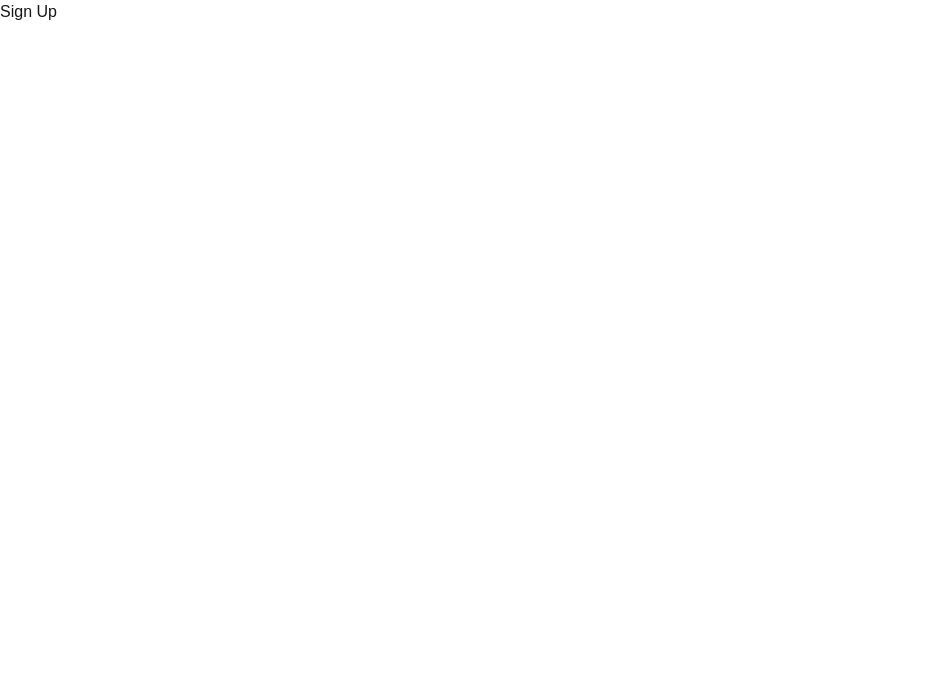
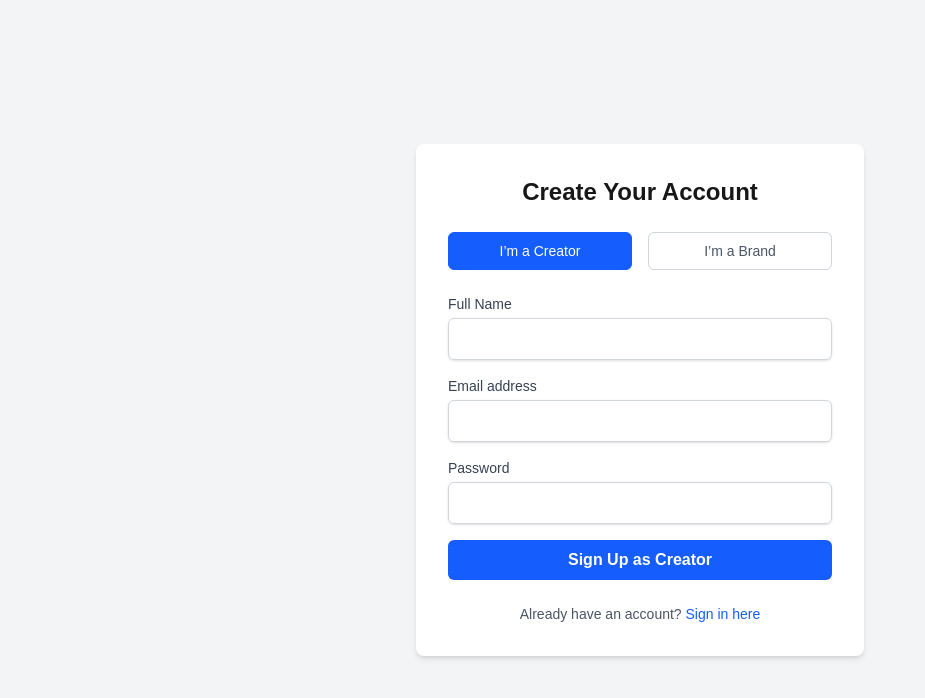
Before and after one commit to anthony-aleman/creator-link, a Next.js app: page /signup in a window 1280 px wide. Shown: the top 698 px of the page, without its empty margins (0-925 px from the left). Built offline with nearby package versions, Linux system fonts and the light colour scheme.

Commit message:
added fa icon dependency, built UI of Sign in/out

```diff
--- a/package.json
+++ b/package.json
@@ -19,6 +19,7 @@
     "next-auth": "^4.24.11",
     "react": "^19.0.0",
     "react-dom": "^19.0.0",
+    "react-icons": "^5.5.0",
     "stripe": "^18.1.1"
   },
   "devDependencies": {
--- a/src/components/Button.tsx
+++ b/src/components/Button.tsx
@@ -5,6 +5,6 @@ type ButtonProps = {
 
 export default function Button({ label }: ButtonProps) {
     return (
-        <button className="p-3 focus:border-sky-500 border-b-double rounded-xl shadow-sm hover:bg-red-400 "  >{label}</button>
+        <button className="p-3 focus:border-sky-500 border-b-double rounded-xl shadow-sm bg-white hover:bg-red-400 "  >{label}</button>
     )
 }
--- a/src/components/CTASection.tsx
+++ b/src/components/CTASection.tsx
@@ -3,12 +3,12 @@ import Link from 'next/link';
 
 const CTASection: NextPage = () => {
   return (
-    <section className="text-center py-20 bg-blue-600 text-white">
+    <section className="text-center py-20 bg-red-400 text-white">
       <h2 className="text-4xl font-bold mb-4">Start Earning Through Your Content</h2>
       <p className="text-lg mb-6">Join the platform made for creators like you.</p>
       <Link
         href="/signup"
-        className="inline-block px-6 py-3 bg-white text-blue-600 font-semibold rounded-md shadow hover:bg-gray-100 transition"
+        className="inline-block px-6 py-3 bg-white text-red-400 font-semibold rounded-md shadow hover:bg-gray-100 transition"
       >
         Sign Up Free
       </Link>
--- /dev/null
+++ b/src/components/HeroSectionProto.tsx
@@ -0,0 +1,45 @@
+import { useEffect, useState } from "react";
+import Button from "./Button";
+
+const messages = [
+  {
+    id: 0,
+    title: "Connect with Real Creators. Real Audiences.",
+    description:
+      "Discover and book YouTubers, TikTokers, streamers, and social media influencers — all in one platform built for modern marketing teams.",
+    button: "Find Creators Now",
+    target: "brands",
+    bgColor: "bg-red-400"
+  },
+  {
+    id: 1,
+    title: "Get Paid to Create with Brands You Love",
+    description:
+      "Join a growing network of influencers, YouTubers, and streamers connecting directly with marketing teams. No agencies, no hassle.",
+    button: "Join as a Creator",
+    target: "creators",
+    bgColor: "bg-pink-500"
+  }
+];
+
+export default function HeroSectionProto() {
+  const [activeIndex, setActiveIndex] = useState(0);
+
+  useEffect(() => {
+    const interval = setInterval(() => {
+      setActiveIndex((prevIndex) => (prevIndex + 1) % messages.length);
+    }, 5000); // Change every 5 seconds
+
+    return () => clearInterval(interval);
+  }, []);
+
+  const { title, description, button, bgColor } = messages[activeIndex];
+
+  return (
+    <section className={`text-center py-20 ${bgColor} transition duration-500 ease-in-out`}>
+      <h1 className="text-4xl font-bold mb-4">{title}</h1>
+      <p className="text-lg text-gray-700 mb-6 max-w-2xl mx-auto">{description}</p>
+      <Button label={button} />
+    </section>
+  );
+}
--- a/src/pages/index.tsx
+++ b/src/pages/index.tsx
@@ -6,13 +6,13 @@ import Testimonials from "@/components/Testimonials";
 import ValueProps from "@/components/ValueProps";
 import FeaturedCreators from "@/components/FeaturedCreators";
 import CTASection from "@/components/CTASection";
+import HeroSectionProto from "@/components/HeroSectionProto";
 
 export default function Home() {
   return (
     <div>
       <Navbar/>
-      <HeroSection/>
-      <SearchBar/>
+      <HeroSectionProto/>
       <ValueProps/>
       <FeaturedCreators/>
       <Testimonials/>
--- a/src/pages/login.tsx
+++ b/src/pages/login.tsx
@@ -1,5 +1,77 @@
-export default function Login(){
-    return(
-        <div>Login</div>
-    );
+import Link from "next/link";
+import Button from "@/components/Button";
+import { FaGoogle, FaFacebookF } from "react-icons/fa";
+
+export default function Login() {
+  return (
+    <main className="min-h-screen flex items-center justify-center bg-gray-100 px-4">
+      <div className="w-full max-w-md bg-white rounded-lg shadow-md p-8">
+        <h1 className="text-2xl font-bold text-center mb-6">Sign In</h1>
+
+        {/* OAuth Login */}
+        <div className="space-y-4 mb-6">
+          <button
+            onClick={() => console.log("TODO: signIn('google')")}
+            className="w-full flex items-center justify-center gap-3 border border-gray-300 px-4 py-2 rounded-md  bg-gray-100 text-gray-800 text-black font-medium shadow-sm hover:bg-gray-300 transition"
+          >
+            <FaGoogle className="text-red-500" />
+            Sign in with Google
+          </button>
+
+          <button
+            onClick={() => console.log("TODO: signIn('facebook')")}
+            className="w-full flex items-center justify-center gap-3 border border-gray-300 px-4 py-2 bg-[#1877F2] rounded-md text-white font-medium shadow-sm hover:bg-gray-300 transition"
+          >
+            <span className="bg-white rounded-full p-1">
+  <FaFacebookF className="text-[#1877F2]" />
+</span>
+            Sign in with Facebook
+          </button>
+        </div>
+
+        <div className="relative mb-6">
+          <hr className="border-gray-300" />
+          <span className="absolute bg-white px-2 text-sm text-gray-500 -top-2 left-1/2 transform -translate-x-1/2">
+            or sign in with email
+          </span>
+        </div>
+
+        {/* Email/Password Login */}
+        <form className="space-y-4">
+          <div>
+            <label htmlFor="email" className="block text-sm font-medium text-gray-700">
+              Email
+            </label>
+            <input
+              type="email"
+              id="email"
+              required
+              className="w-full mt-1 px-4 py-2 border border-gray-300 rounded-md shadow-sm"
+            />
+          </div>
+
+          <div>
+            <label htmlFor="password" className="block text-sm font-medium text-gray-700">
+              Password
+            </label>
+            <input
+              type="password"
+              id="password"
+              required
+              className="w-full mt-1 px-4 py-2 border border-gray-300 rounded-md shadow-sm"
+            />
+          </div>
+
+          <button type="submit" className="w-full py-2 px-4 bg-blue-600 text-white font-semibold rounded-md hover:bg-gray-300 transition">Sign In</button>
+        </form>
+
+        <p className="text-sm text-center text-gray-600 mt-6">
+          Don’t have an account?{" "}
+          <Link href="/signup" className="text-blue-600 hover:underline">
+            Sign up here
+          </Link>
+        </p>
+      </div>
+    </main>
+  );
 }
--- a/src/pages/signup.tsx
+++ b/src/pages/signup.tsx
@@ -1,5 +1,99 @@
-export default function SignUp(){
-    return(
-        <div>Sign Up</div>
-    );
+import { useState } from "react";
+import Link from "next/link";
+
+export default function SignupPage() {
+  const [role, setRole] = useState<"creator" | "brand">("creator");
+
+  return (
+    <main className="min-h-screen flex items-center justify-center bg-gray-100 px-4">
+      <div className="w-full max-w-md bg-white rounded-lg shadow-md p-8">
+        <h1 className="text-2xl font-bold text-center mb-6">Create Your Account</h1>
+
+        {/* Toggle Role Selector */}
+        <div className="flex justify-center gap-4 mb-6">
+          <button
+            onClick={() => setRole("creator")}
+            className={`w-1/2 py-2 rounded-md border text-sm font-medium transition ${
+              role === "creator"
+                ? "bg-blue-600 text-white border-blue-600"
+                : "bg-white text-gray-600 border-gray-300 hover:bg-gray-50"
+            }`}
+          >
+            I’m a Creator
+          </button>
+          <button
+            onClick={() => setRole("brand")}
+            className={`w-1/2 py-2 rounded-md border text-sm font-medium transition ${
+              role === "brand"
+                ? "bg-blue-600 text-white border-blue-600"
+                : "bg-white text-gray-600 border-gray-300 hover:bg-gray-50"
+            }`}
+          >
+            I’m a Brand
+          </button>
+        </div>
+
+        {/* Sign Up Form */}
+        <form className="space-y-4">
+          <input type="hidden" name="role" value={role} />
+
+          <div>
+            <label
+              htmlFor={role === "creator" ? "name" : "company"}
+              className="block text-sm font-medium text-gray-700"
+            >
+              {role === "creator" ? "Full Name" : "Company Name"}
+            </label>
+            <input
+              type="text"
+              id={role === "creator" ? "name" : "company"}
+              name={role === "creator" ? "name" : "company"}
+              required
+              className="w-full mt-1 px-4 py-2 border border-gray-300 rounded-md shadow-sm"
+            />
+          </div>
+
+          <div>
+            <label htmlFor="email" className="block text-sm font-medium text-gray-700">
+              Email address
+            </label>
+            <input
+              type="email"
+              id="email"
+              name="email"
+              required
+              className="w-full mt-1 px-4 py-2 border border-gray-300 rounded-md shadow-sm"
+            />
+          </div>
+
+          <div>
+            <label htmlFor="password" className="block text-sm font-medium text-gray-700">
+              Password
+            </label>
+            <input
+              type="password"
+              id="password"
+              name="password"
+              required
+              className="w-full mt-1 px-4 py-2 border border-gray-300 rounded-md shadow-sm"
+            />
+          </div>
+
+          <button
+            type="submit"
+            className="w-full py-2 px-4 bg-blue-600 text-white font-semibold rounded-md hover:bg-blue-700 transition"
+          >
+            Sign Up as {role === "creator" ? "Creator" : "Brand"}
+          </button>
+        </form>
+
+        <p className="text-sm text-center text-gray-600 mt-6">
+          Already have an account?{" "}
+          <Link href="/login" className="text-blue-600 hover:underline">
+            Sign in here
+          </Link>
+        </p>
+      </div>
+    </main>
+  );
 }
```
Also changed, not shown: 1 other file (tests, documents, lock files or other folders).
